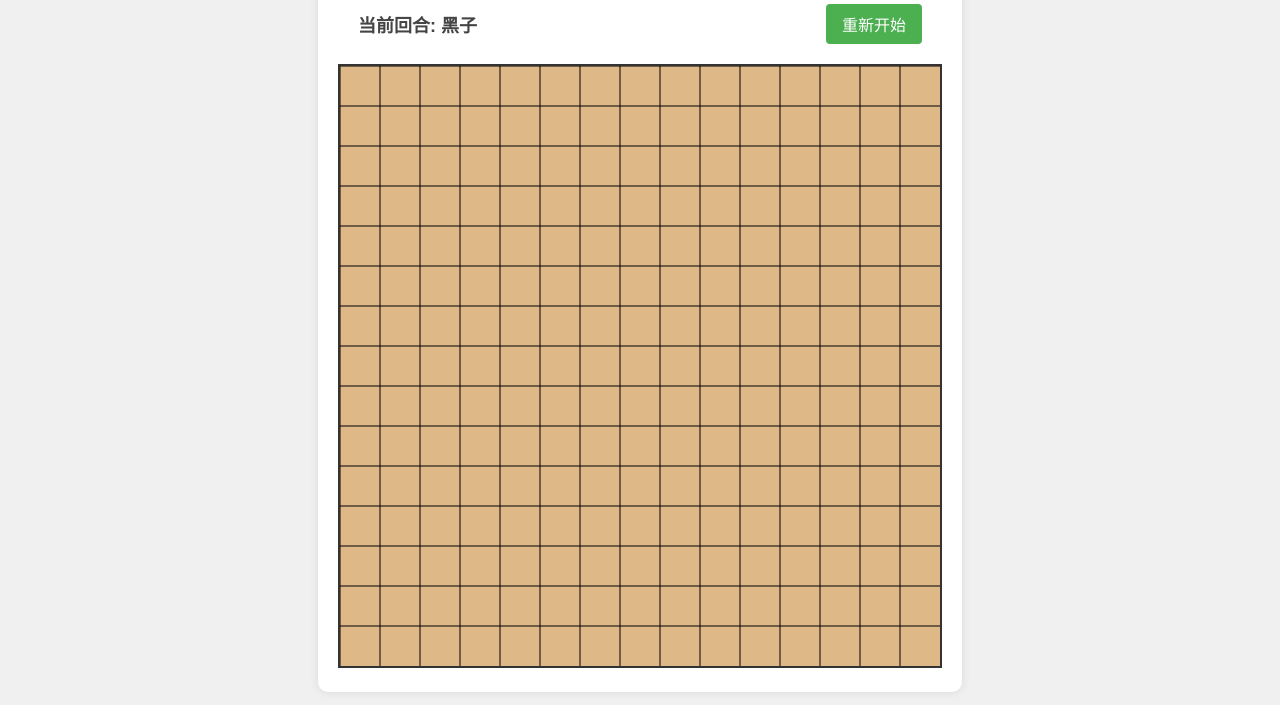
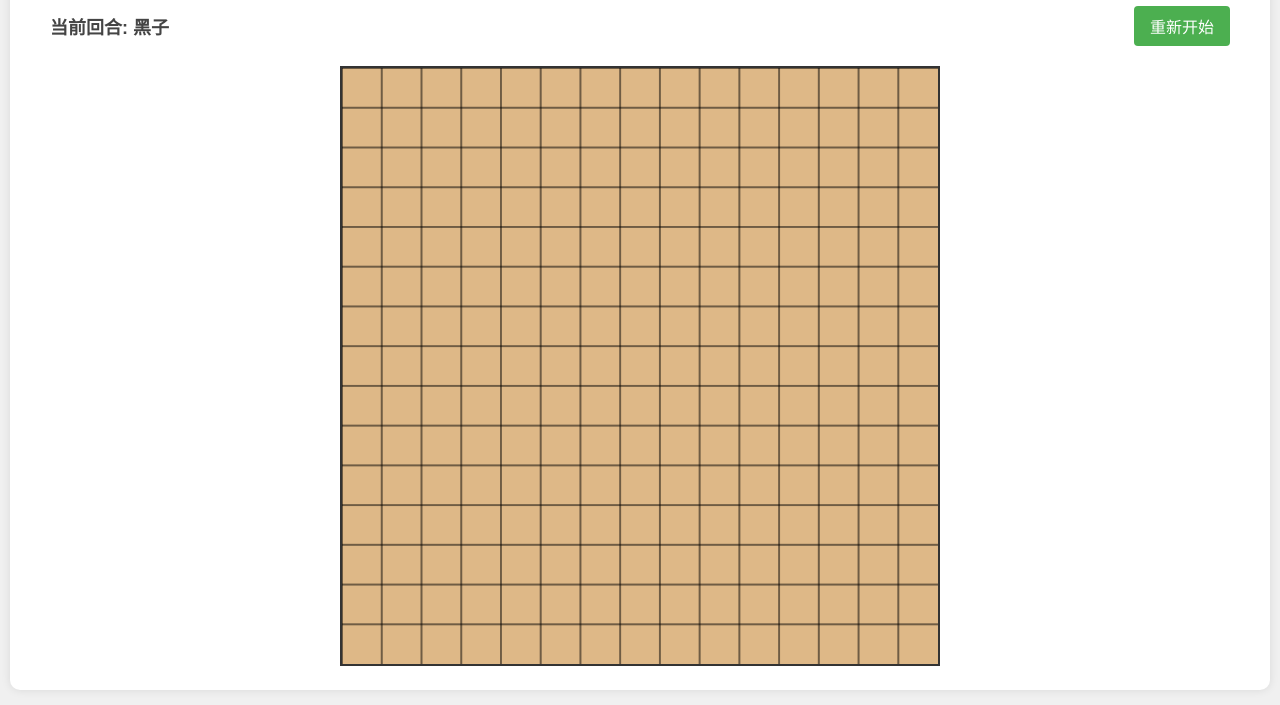
Before and after one commit to gumi008/wuziqigame, a plain HTML site: page index.html in a window 1280 px wide. Shown: the part 95-800 px from the top of the page. Drawn offline with Linux system fonts and the light colour scheme.

Commit message:
添加响应式设计支持

```diff
--- a/index.html
+++ b/index.html
@@ -2,7 +2,7 @@
 <html lang="zh">
 <head>
     <meta charset="UTF-8">
-    <meta name="viewport" content="width=device-width, initial-scale=1.0">
+    <meta name="viewport" content="width=device-width, initial-scale=1.0, maximum-scale=1.0, user-scalable=no">
     <title>五子棋游戏</title>
     <link rel="stylesheet" href="styles.css">
 </head>
@@ -13,7 +13,7 @@
             <div id="status">当前回合: 黑子</div>
             <button id="restart">重新开始</button>
         </div>
-        <canvas id="board" width="600" height="600"></canvas>
+        <canvas id="board"></canvas>
     </div>
     <script src="script.js"></script>
 </body>
--- a/script.js
+++ b/script.js
@@ -6,13 +6,23 @@ const restartButton = document.getElementById('restart');
 
 // 游戏配置
 const GRID_SIZE = 15; // 15x15的棋盘
-const CELL_SIZE = canvas.width / GRID_SIZE;
-const PIECE_RADIUS = CELL_SIZE * 0.4;
+let CELL_SIZE; // 动态计算格子大小
+let PIECE_RADIUS; // 动态计算棋子半径
 
 // 游戏状态
 let gameBoard = Array(GRID_SIZE).fill().map(() => Array(GRID_SIZE).fill(null));
 let currentPlayer = 'black'; // 'black' 或 'white'
 let gameOver = false;
+
+// 更新画布尺寸
+function updateCanvasSize() {
+    const size = Math.min(600, Math.min(window.innerWidth * 0.95, window.innerHeight * 0.95));
+    canvas.width = size;
+    canvas.height = size;
+    CELL_SIZE = canvas.width / GRID_SIZE;
+    PIECE_RADIUS = CELL_SIZE * 0.4;
+    drawBoard();
+}
 
 // 绘制棋盘
 function drawBoard() {
@@ -63,8 +73,10 @@ function handleClick(event) {
     if (gameOver) return;
 
     const rect = canvas.getBoundingClientRect();
-    const x = event.clientX - rect.left;
-    const y = event.clientY - rect.top;
+    const scaleX = canvas.width / rect.width;
+    const scaleY = canvas.height / rect.height;
+    const x = (event.clientX - rect.left) * scaleX;
+    const y = (event.clientY - rect.top) * scaleY;
 
     // 计算点击的格子位置
     const i = Math.floor(y / CELL_SIZE);
@@ -133,6 +145,7 @@ function restart() {
 // 添加事件监听器
 canvas.addEventListener('click', handleClick);
 restartButton.addEventListener('click', restart);
+window.addEventListener('resize', updateCanvasSize);
 
 // 初始化游戏
-drawBoard();
+updateCanvasSize();
--- a/styles.css
+++ b/styles.css
@@ -11,6 +11,7 @@ body {
     align-items: center;
     min-height: 100vh;
     background-color: #f0f0f0;
+    padding: 10px;
 }
 
 .container {
@@ -19,11 +20,14 @@ body {
     padding: 20px;
     border-radius: 10px;
     box-shadow: 0 0 10px rgba(0, 0, 0, 0.1);
+    max-width: 100%;
+    width: 100%;
 }
 
 h1 {
     color: #333;
     margin-bottom: 20px;
+    font-size: clamp(1.5rem, 4vw, 2rem);
 }
 
 .game-info {
@@ -32,17 +36,19 @@ h1 {
     justify-content: space-between;
     align-items: center;
     padding: 0 20px;
+    flex-wrap: wrap;
+    gap: 10px;
 }
 
 #status {
-    font-size: 18px;
+    font-size: clamp(14px, 3vw, 18px);
     font-weight: bold;
     color: #444;
 }
 
 #restart {
     padding: 8px 16px;
-    font-size: 16px;
+    font-size: clamp(14px, 3vw, 16px);
     background-color: #4CAF50;
     color: white;
     border: none;
@@ -59,4 +65,7 @@ h1 {
     border: 2px solid #333;
     background-color: #DEB887;
     cursor: pointer;
+    max-width: 100%;
+    width: min(600px, 95vmin);
+    height: min(600px, 95vmin);
 }
```
